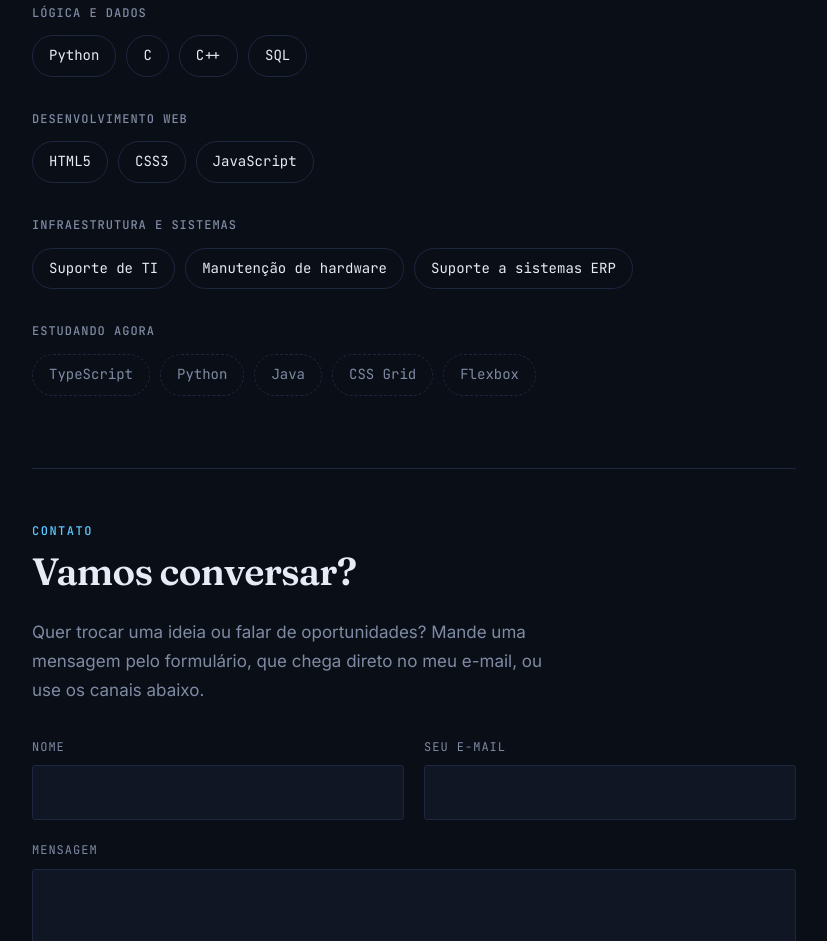
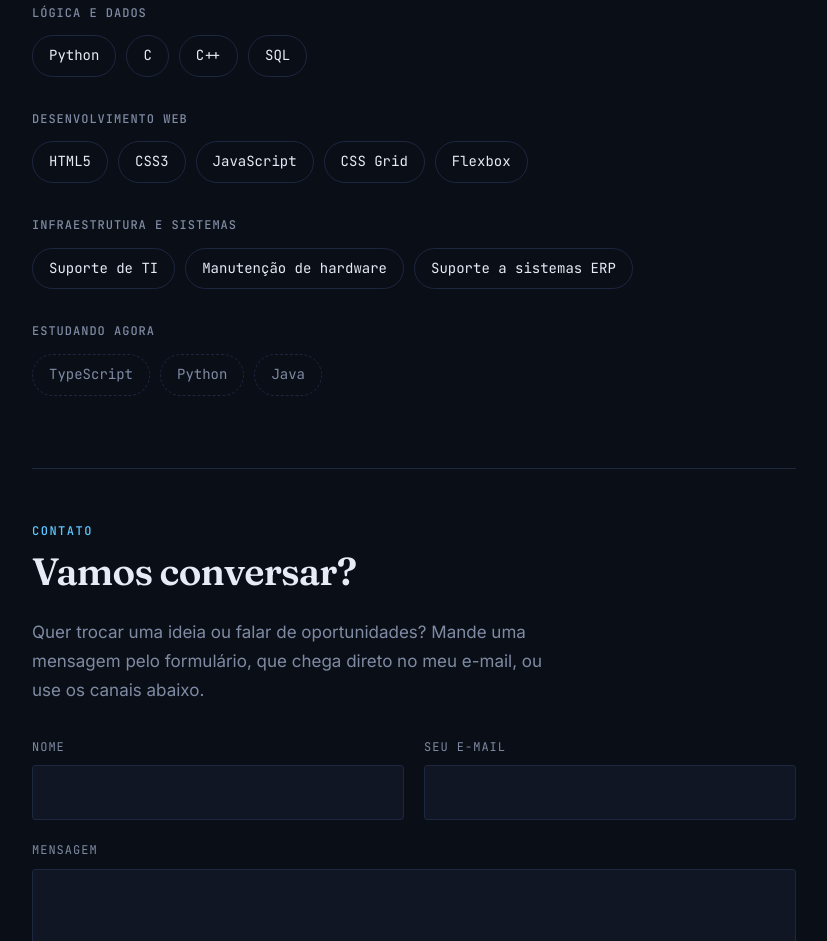
Before and after one commit to YuriSilvaaa/Portfolio-Pessoal, a plain HTML site: page index.html in a window 1280 px wide. Shown: the part 2873-3814 px from the top of the page, without its empty margins (352-1179 px from the left). Drawn offline with Linux system fonts and the light colour scheme.

Commit message:
Move CSS Grid e Flexbox para Desenvolvimento web

```diff
--- a/index.html
+++ b/index.html
@@ -163,7 +163,7 @@
         <div>
           <h3>Desenvolvimento web</h3>
           <ul class="pills">
-            <li>HTML5</li><li>CSS3</li><li>JavaScript</li>
+            <li>HTML5</li><li>CSS3</li><li>JavaScript</li><li>CSS Grid</li><li>Flexbox</li>
           </ul>
         </div>
         <div>
@@ -175,7 +175,7 @@
         <div>
           <h3>Estudando agora</h3>
           <ul class="pills pills-dim">
-            <li>TypeScript</li><li>Python</li><li>Java</li><li>CSS Grid</li><li>Flexbox</li>
+            <li>TypeScript</li><li>Python</li><li>Java</li>
           </ul>
         </div>
       </div>
```
Also changed, not shown: 1 other file.
